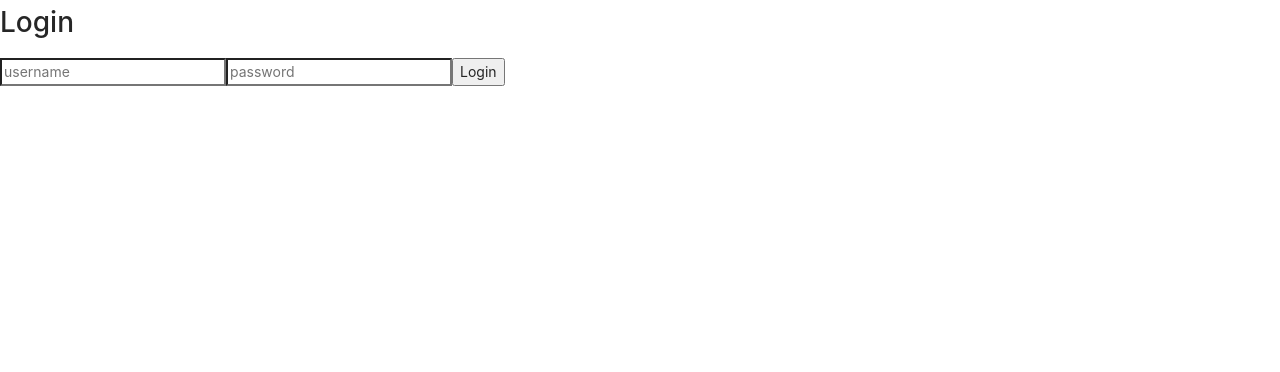
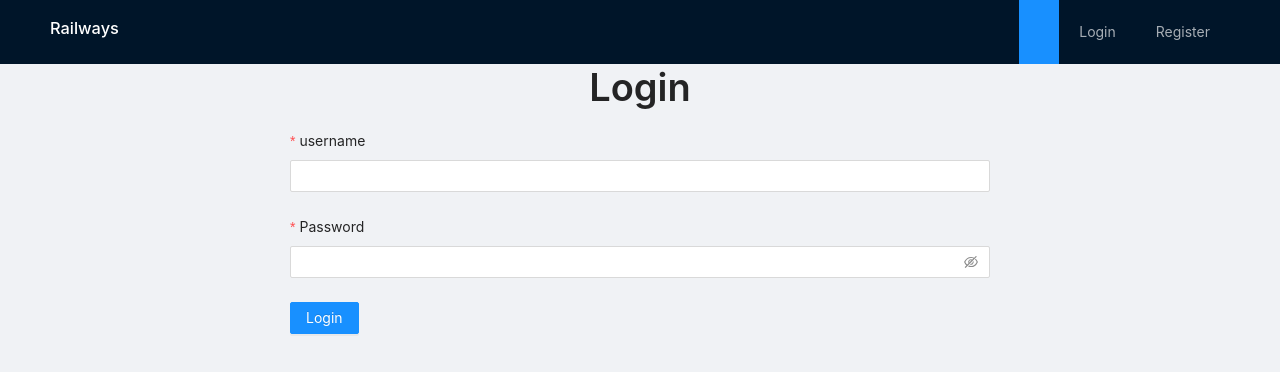
Before and after one commit to subhamX/train-ticketing, a React (Create React App) app in the folder frontend/: page /auth/login in a window 1280 px wide. Shown: the top 372 px of the page. Built offline with nearby package versions, Linux system fonts and the light colour scheme; no server answers.

Commit message:
user login completed

```diff
--- /dev/null
+++ b/frontend/src/components/Auth/Login/login.component.css
@@ -0,0 +1,3 @@
+.form-wrapper {
+    height: 100vh;
+}
--- a/frontend/src/components/Auth/Login/login.component.tsx
+++ b/frontend/src/components/Auth/Login/login.component.tsx
@@ -1,43 +1,90 @@
 import React, { useState } from "react";
-// import { loginFunc } from "../../../services/api";
+import { Form, Input, Button, Alert, Typography } from "antd";
+import AuthLayout from "../authLayout";
 
-interface IUserName {
-  username: String;
-}
-interface IPassword {
-  password: String;
-}
+import "./login.component.css";
 
-const onClickHandler = (username: IUserName, password: IPassword) => {
-  // let res = loginFunc(username.username, password.password);
-};
+import { useDispatch } from "react-redux";
+import { useHistory } from "react-router-dom";
+import { loginUser } from "../../../services/api";
+import { LOGIN_SUCCESS } from "../../../services/constants";
 
 function Login() {
-  const [username, changeUsername] = useState<IUserName>({ username: "" });
-  const [password, changePassword] = useState<IPassword>({ password: "" });
+  const [isLoading, setIsLoading] = useState(false);
+  const [errors, setErrors] = useState("");
 
-  const usernameOnChange = (username: String) => {
-    changeUsername({ username: username });
-  };
-  const passwordOnChange = (password: String) => {
-    changePassword({ password: password });
+  const dispatch = useDispatch();
+  const history = useHistory();
+
+  const handleSubmit = async (payload: any) => {
+    try {
+      setIsLoading(true);
+      let res = await loginUser(payload);
+      console.log("Hello LoggedIn World 101", res);
+      if (res.data.error === true) {
+        throw Error(res.data.message);
+      }
+      // successfully loggedin
+      dispatch({ type: LOGIN_SUCCESS, payload: res.data.user });
+      history.push("/");
+    } catch (err) {
+      setErrors(err.message);
+      setIsLoading(false);
+    }
   };
 
+  const [form] = Form.useForm();
   return (
-    <div>
-      <h1>Login</h1>
-      <input
-        type="text"
-        placeholder="username"
-        onChange={(val) => usernameOnChange(val.target.value)}
-      />
-      <input
-        type="password"
-        placeholder="password"
-        onChange={(val) => passwordOnChange(val.target.value)}
-      />
-      <button onClick={() => onClickHandler(username, password)}>Login</button>
-    </div>
+    <AuthLayout>
+      <div className="form-wrapper">
+        <Typography.Title style={{ textAlign: "center" }}>
+          Login
+        </Typography.Title>
+        <Form
+          layout="vertical"
+          form={form}
+          autoComplete="off"
+          onFinish={handleSubmit}
+        >
+          {errors ? (
+            <Form.Item>
+              <Alert message={errors} type="error" />
+            </Form.Item>
+          ) : null}
+          <Form.Item
+            name="username"
+            label="username"
+            rules={[
+              {
+                required: true,
+                message: "Please input your username!",
+              },
+            ]}
+          >
+            <Input />
+          </Form.Item>
+
+          <Form.Item
+            name="password"
+            label="Password"
+            rules={[
+              {
+                required: true,
+                message: "Please input your password!",
+              },
+            ]}
+          >
+            <Input.Password />
+          </Form.Item>
+
+          <Form.Item>
+            <Button type="primary" htmlType="submit" loading={isLoading}>
+              Login
+            </Button>
+          </Form.Item>
+        </Form>
+      </div>
+    </AuthLayout>
   );
 }
 
--- a/frontend/src/services/api.ts
+++ b/frontend/src/services/api.ts
@@ -13,4 +13,12 @@ export const registerUser = (payload: any) => axios.post(
     {
         withCredentials: true,
     }
-)
+);
+
+export const loginUser = (payload: any) => axios.post(
+    `${process.env.REACT_APP_SERVER_URL}/auth/login`,
+    payload,
+    {
+        withCredentials: true
+    }
+);
```
